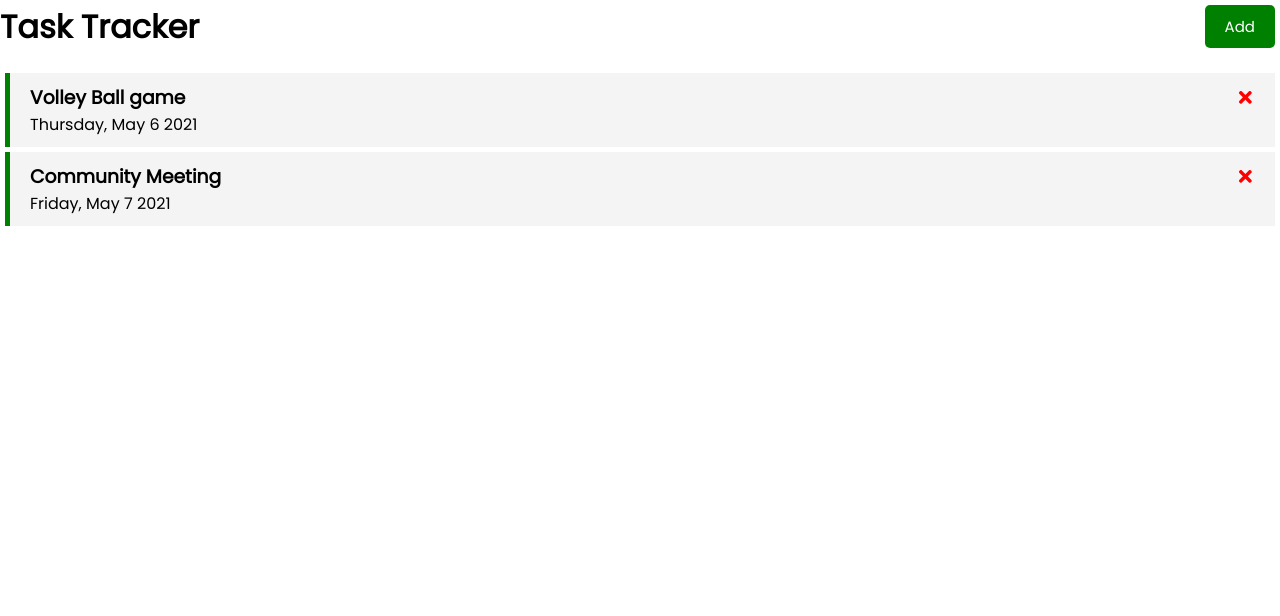
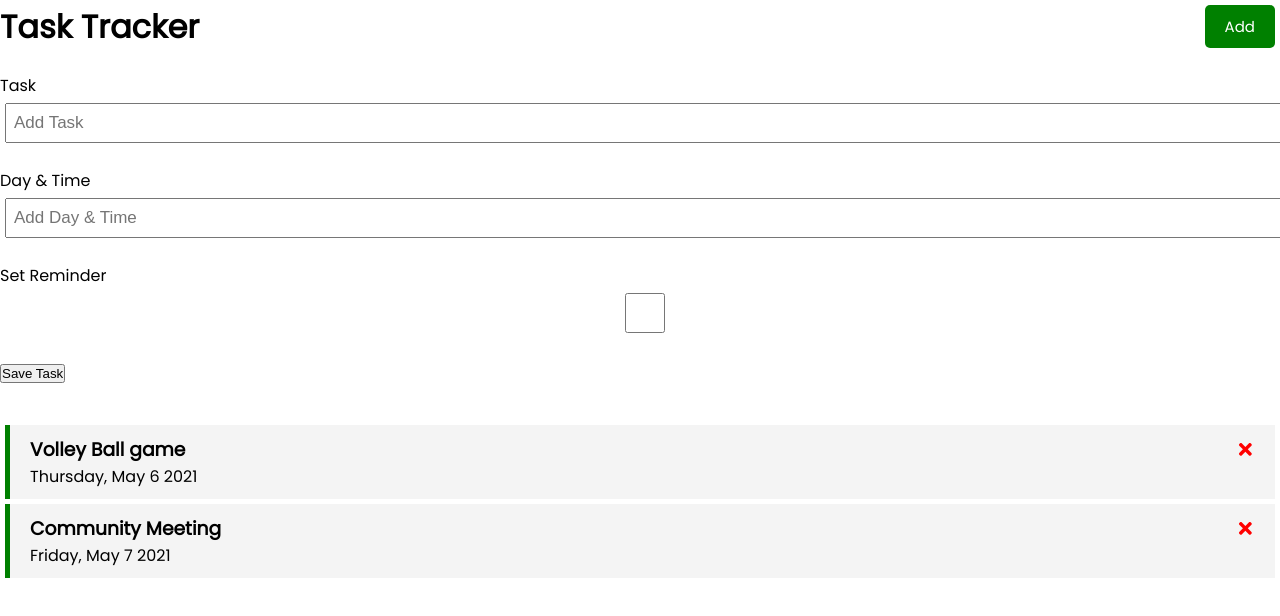
Before and after one commit to Nanlung/Task-tracker-react, a React (Create React App) app: page / in a window 1280 px wide. Shown: the top 616 px of the page. Built offline with nearby package versions, Linux system fonts and the light colour scheme.

Commit message:
add task component

```diff
--- a/src/App.js
+++ b/src/App.js
@@ -1,6 +1,7 @@
 import {useState} from 'react';
 import Header from './components/Header';
 import Tasks from './components/Tasks';
+import AddTask from './components/AddTask';
 
 function App() {
   const [tasks, setTasks] = useState(
@@ -34,6 +35,7 @@
   return (
     <div className="App">
       <Header title="Task Tracker" />
+      <AddTask />
       {tasks.length > 0 ? <Tasks tasks={tasks} onDelete={deleteTask} onToggle={toggleReminder}/> : <h3>"No Tasks Available"</h3>}
     </div>
   );
--- /dev/null
+++ b/src/components/AddTask.js
@@ -0,0 +1,22 @@
+const AddTask = () => {
+  return (
+    <form className='add-form'>
+      <div className='form-control'>
+      <label>Task</label>
+      <input type='text' placeholder='Add Task' />
+      </div>
+       <div className='form-control'>
+      <label>Day & Time</label>
+      <input type='text' placeholder='Add Day & Time' />
+      </div>
+       <div className='form-control'>
+      <label>Set Reminder</label>
+      <input type='checkbox' />
+      </div>
+
+      <input type="submit" value="Save Task" />
+    </form>
+  )
+}
+
+export default AddTask
```
